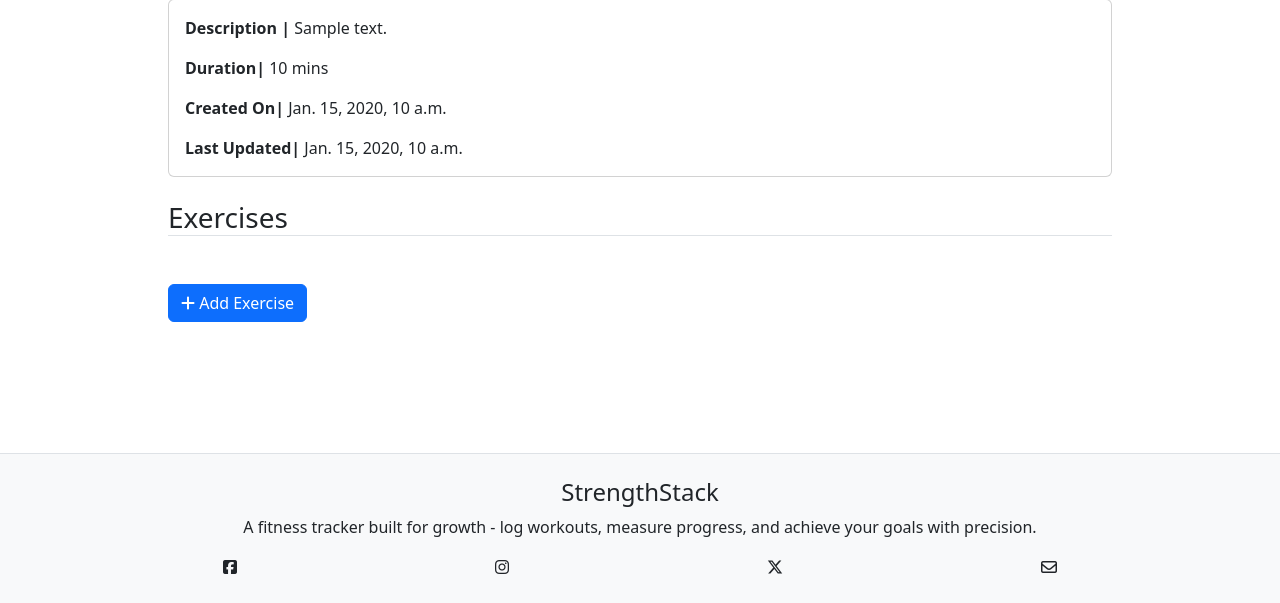
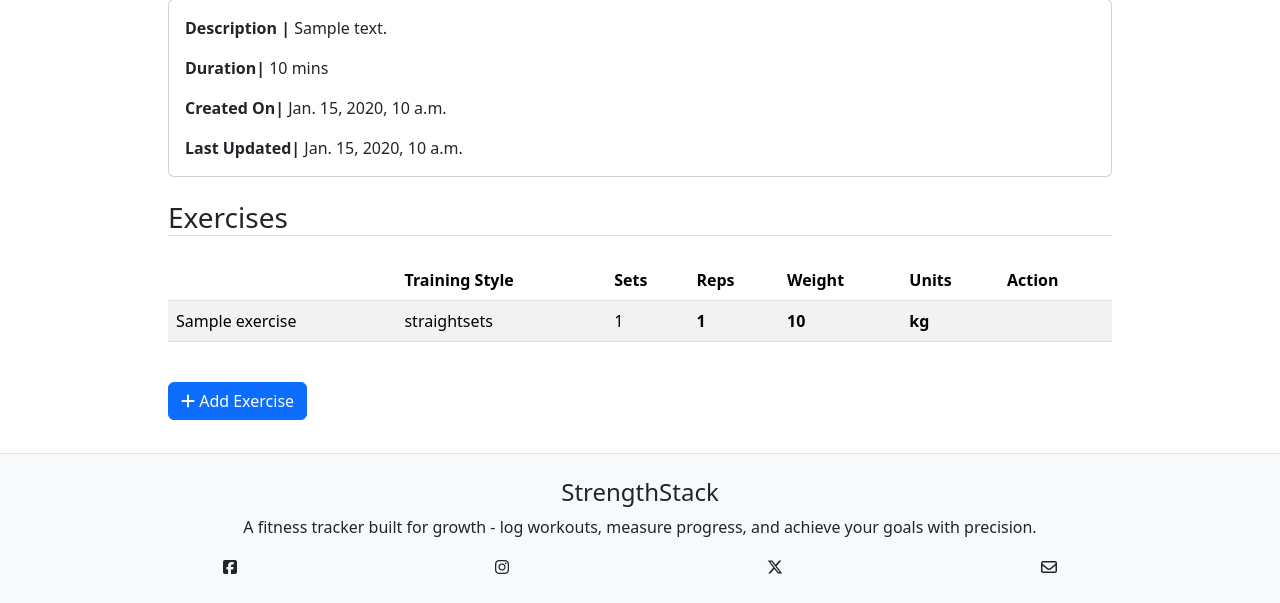
Before and after one commit to AugustinaGonja/strength_stack, a Django app: page /view/1/ in a window 1280 px wide. Shown: the part 197-800 px from the top of the page. Run offline with Django 5.2, Linux system fonts and the light colour scheme; tables that the repository leaves empty hold one stand-in row (values such as "Sample post"); some libraries are stand-ins or nearby versions.

Commit message:
Add table looping thrrough all exercises and displaying them.

```diff
--- a/templates/view.html
+++ b/templates/view.html
@@ -38,6 +38,32 @@
     </div>
   </div>
 <h3 class=" border-bottom my-4">Exercises</h3>
+  {% for exercise in exercises %}
+  <table class="table table-striped">
+      <thead>
+        <tr>
+          <th scope="col"></th>
+          <th scope="col">Training Style</th>
+          <th scope="col">Sets</th>
+          <th scope="col">Reps</th>
+          <th scope="col">Weight</th>
+          <th scope="col">Units</th>
+          <th scope="col">Action</th>
+        </tr>
+      </thead>
+      <tbody>
+        <tr>
+          <td scope="col">{{exercise.name}}</td>
+          <td scope="col">{{exercise.training_style}}</td>
+          <td scope="col">{{exercise.sets}}</td>
+          <th scope="col">{{exercise.reps}}</th>
+          <th scope="col">{{exercise.weight}}</th>
+          <th scope="col">{{exercise.units}}</th>
+          <th scope="col"></th>
+        </tr>
+      </tbody>
+    </table>
+  {% endfor %}
 <a href="#" class="btn btn-primary mt-4">
     <i class="fa-solid fa-plus"></i>
     Add Exercise
```
